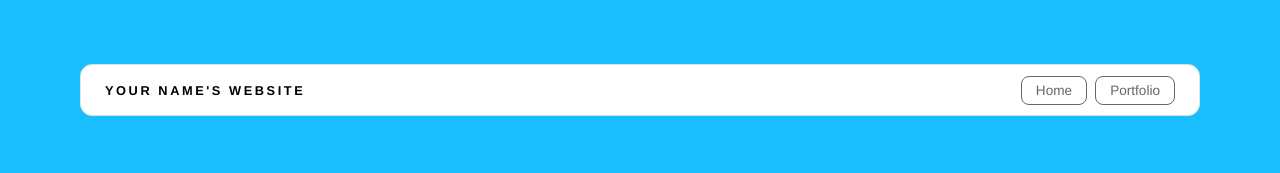
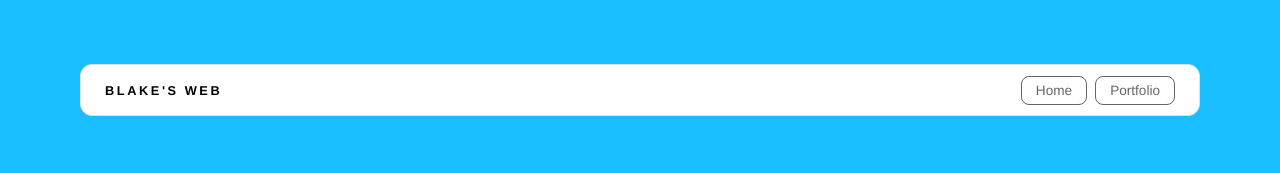
Before and after one commit to FaTaL-01/FaTaL-01.github.io, a plain HTML site: page index.html in a window 1280 px wide. Shown: the top 173 px of the page. Drawn offline with Linux system fonts and the light colour scheme.

Commit message:
finished first website

```diff
--- a/index.html
+++ b/index.html
@@ -13,7 +13,7 @@
 <div id="all-contents">
   <!-- nav goes here (TODO 6) -->
   <nav>
-    <h1>Your Name's Website</h1>
+    <h1>Blake's Web</h1>
     <ul id="nav-ul">
       <li class="nav-li"><a href="index.html">Home</a></li>
       <li class="nav-li"><a href="portfolio.html">Portfolio</a></li>
```
